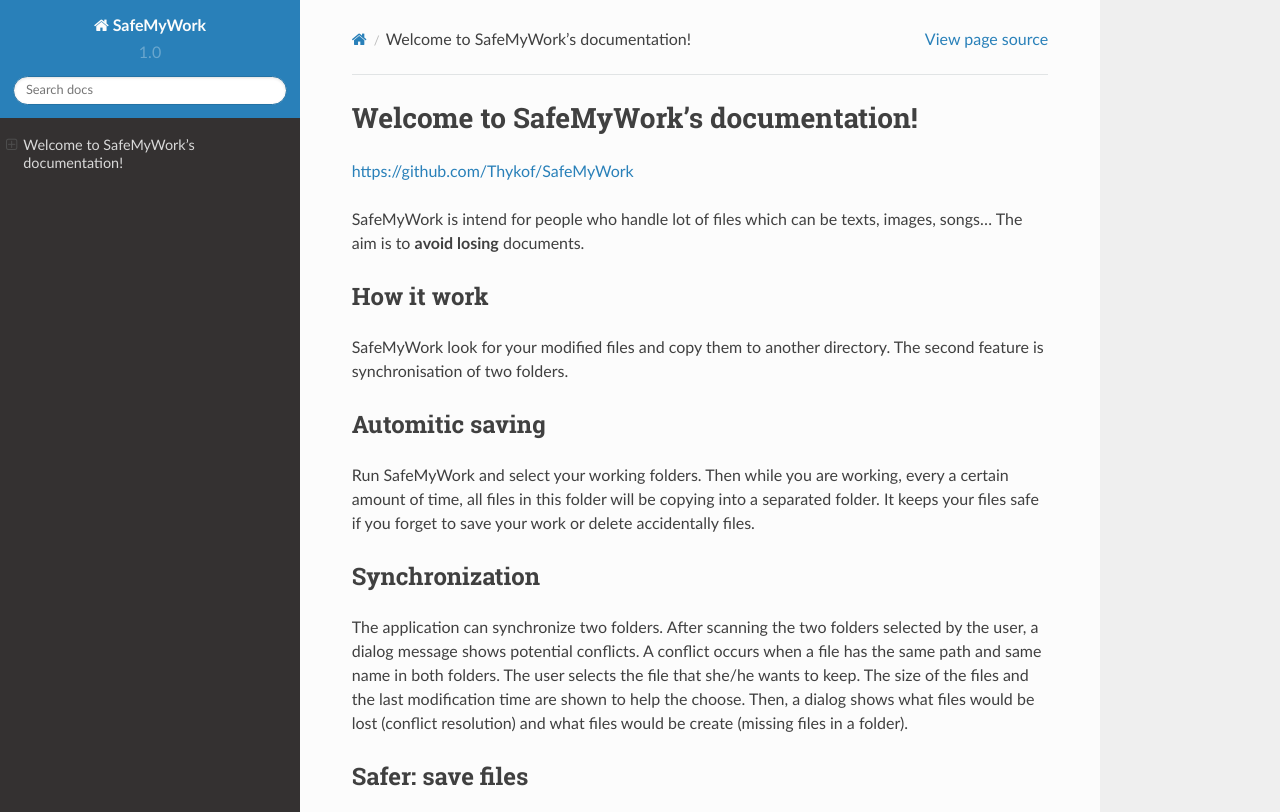
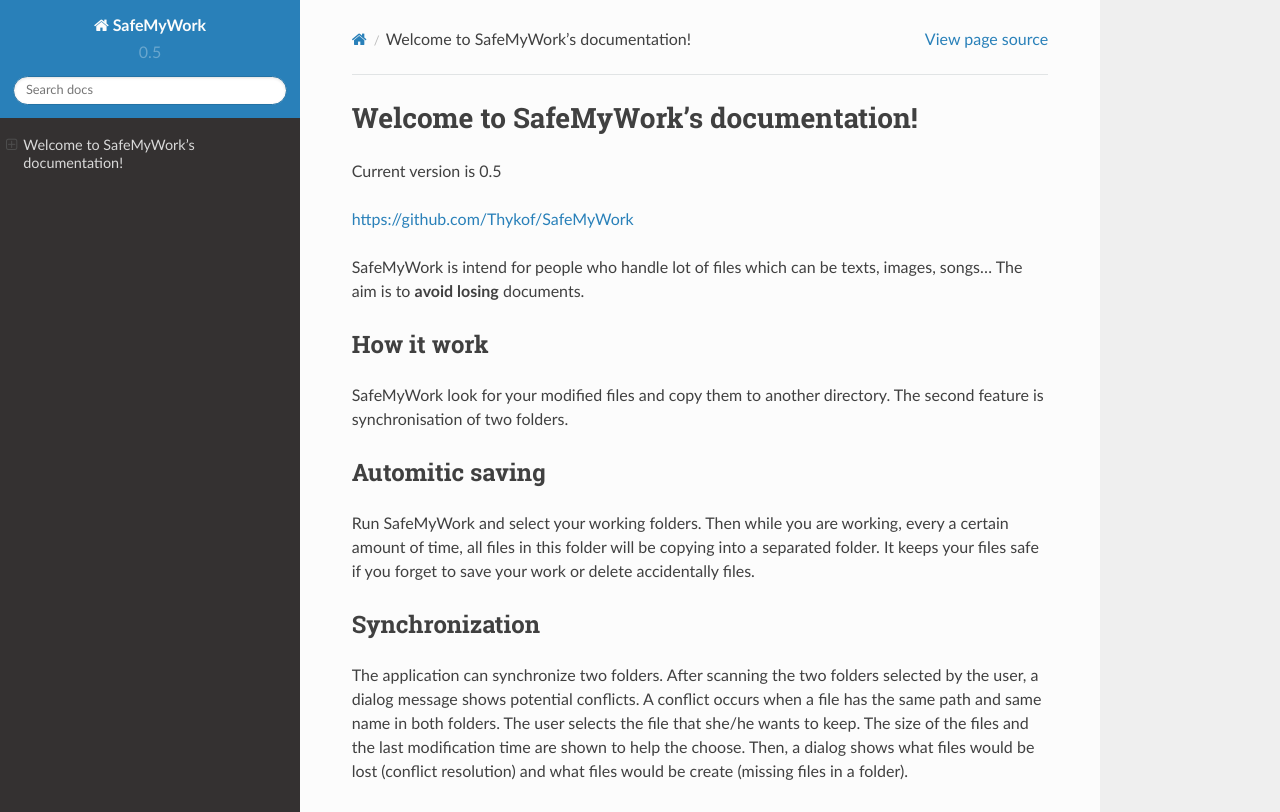
Before and after one commit to Thykof/SafeMyWork, a Sphinx documentation site: the page built from docs/index.rst, in a window 1280 px wide and 900 px high, cut to the strip 0-812 px from the top of the window. Built offline with Sphinx 7.4.7 and the Read the Docs theme 2.0.0, drawn with Linux system fonts in a browser that asks for light colours.

Commit message:
Bump version 0.5

```diff
--- a/docs/conf.py
+++ b/docs/conf.py
@@ -83,9 +83,9 @@
 # built documents.
 #
 # The short X.Y version.
-version = '1.0'
+version = '0.5'
 # The full version, including alpha/beta/rc tags.
-release = '1.0'
+release = '0.5'
 
 # The language for content autogenerated by Sphinx. Refer to documentation
 # for a list of supported languages.
--- a/docs/index.rst
+++ b/docs/index.rst
@@ -5,6 +5,7 @@
 
 Welcome to SafeMyWork's documentation!
 **************************************
+Current version is 0.5
 
 https://github.com/Thykof/SafeMyWork
 
--- a/setup.py
+++ b/setup.py
@@ -14,7 +14,7 @@
 
 setup(
     name='SafeMyWork',
-    version='1.0',
+    version='0.5',
     description='Autosave your work',
     long_description=readme,
     author='Thykof',
```
Also changed, not shown: README.md (+1 -1 lines), 1 other file.
